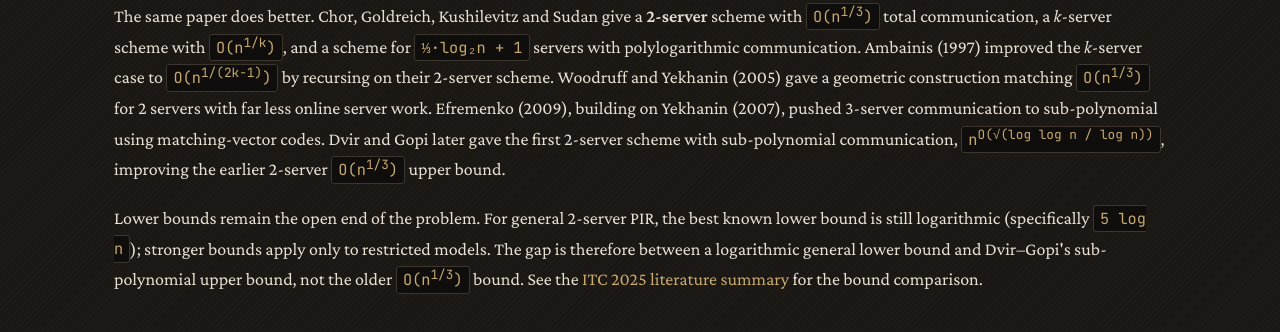
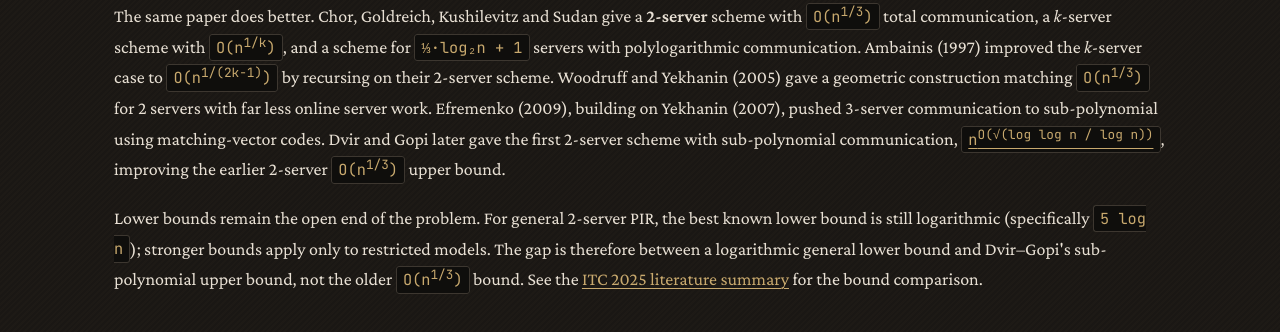
Before and after one commit to systemslibrarian/crypto-lab-oblivious-shelf, a website built with Vite: page index.html in a window 1280 px wide. Shown: the part 4660-4992 px from the top of the page. Built offline with nearby package versions, Linux system fonts and the light colour scheme.

Commit message:
Keep inline source links visually distinct

```diff
--- a/src/style.css
+++ b/src/style.css
@@ -137,6 +137,13 @@ a {
 a:hover {
   color: var(--accent-hover);
   border-bottom-color: var(--accent-hover);
+}
+
+/* Inline source links must remain identifiable without relying on color. */
+.demo-section a {
+  text-decoration: underline;
+  text-decoration-thickness: 0.08em;
+  text-underline-offset: 0.16em;
 }
 
 code, pre {
```
